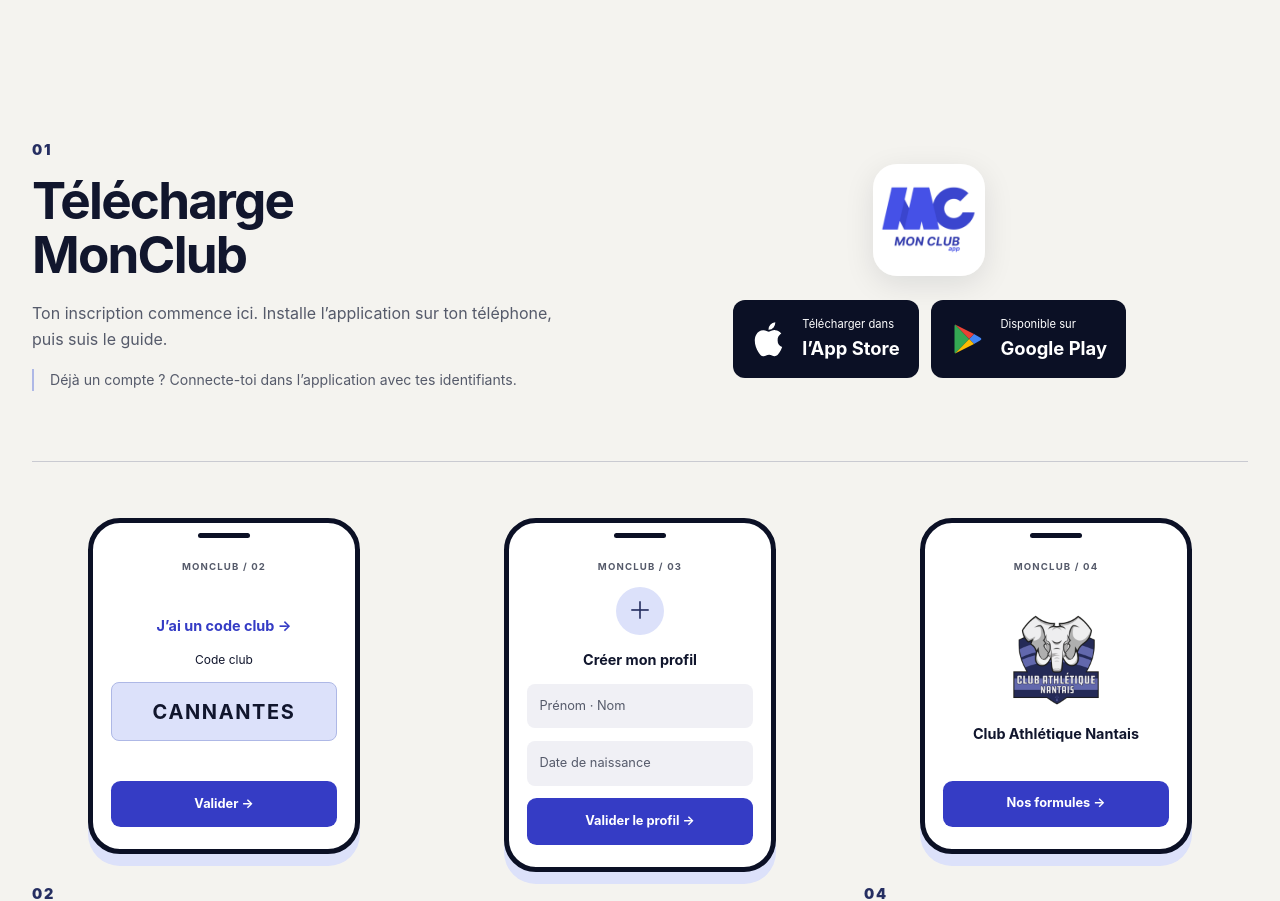
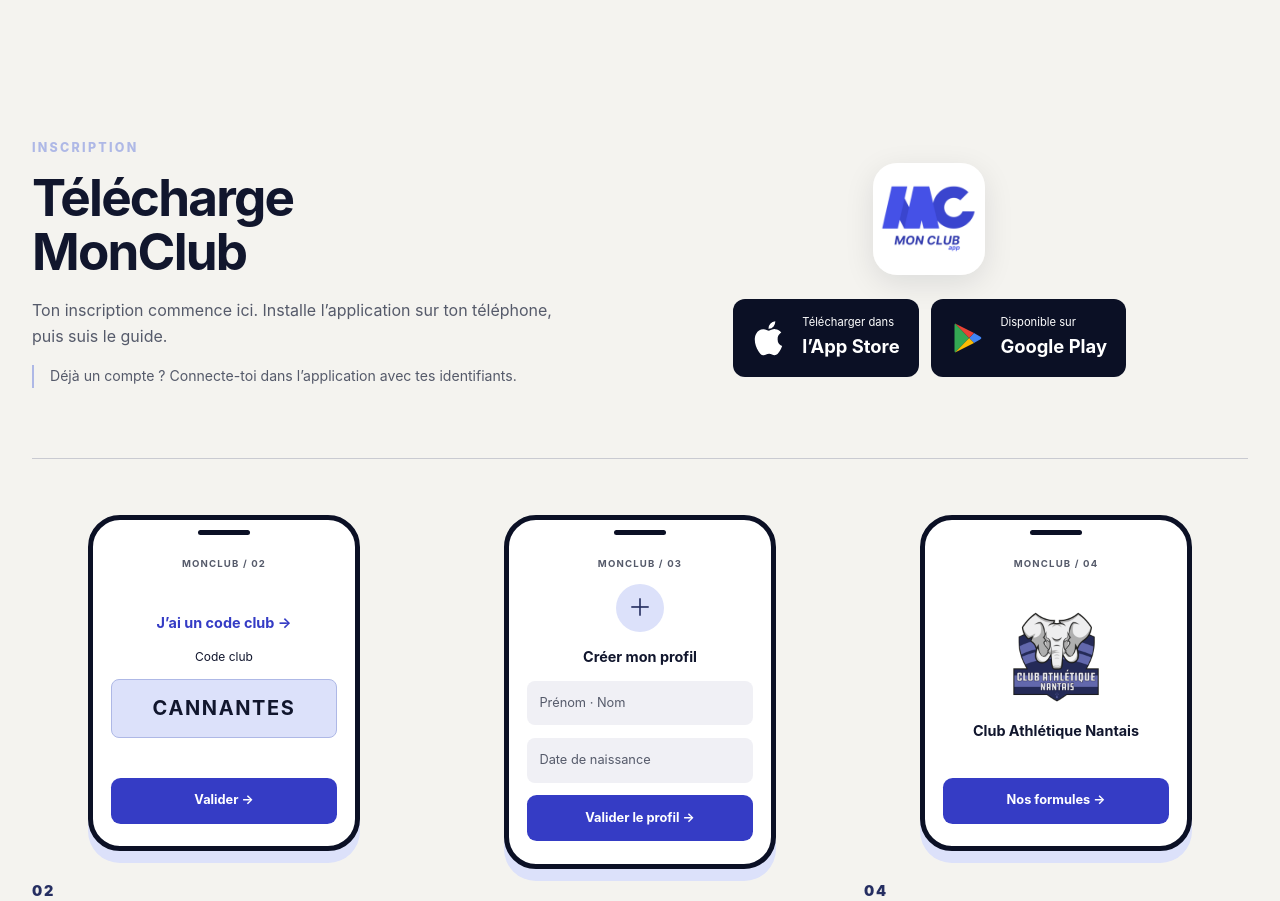
Before and after one commit to ferdinandgoor/club-athletique-nantais, a React (Vite) app: page / in a window 1280 px wide. Shown: the part 2500-3401 px from the top of the page. Built offline with nearby package versions, Linux system fonts and the light colour scheme; no server answers.

Commit message:
Fix title

```diff
--- a/src/components/RegistrationGuide/RegistrationGuide.scss
+++ b/src/components/RegistrationGuide/RegistrationGuide.scss
@@ -4,6 +4,7 @@
   &__list { display: grid; grid-template-columns: repeat(3, minmax(0, 1fr)); gap: 3.5rem 2rem; padding: 0; margin: 0; list-style: none; }
   &__download { grid-column: 1 / -1; display: grid; grid-template-columns: 1fr 1.2fr; gap: 3rem; align-items: center; padding-bottom: 3.5rem; border-bottom: 1px solid var(--color-border); }
   &__number { display: block; margin-bottom: .75rem; color: var(--color-primary); font-size: .9rem; font-weight: 900; letter-spacing: .12em; }
+  &__eyebrow { display: block; margin-bottom: .75rem; color: var(--color-accent); font-size: .78rem; font-weight: 850; letter-spacing: .18em; text-transform: uppercase; }
   &__intro h3 { max-width: 25rem; margin-bottom: 1.25rem; font-size: clamp(2.3rem, 4vw, 3.5rem); line-height: 1.06; }
   &__intro p, &__caption p { color: var(--color-muted); }
   &__note { padding-left: 1rem; border-left: 2px solid var(--color-accent); font-size: .88rem; }
--- a/src/components/RegistrationGuide/RegistrationGuide.tsx
+++ b/src/components/RegistrationGuide/RegistrationGuide.tsx
@@ -20,7 +20,7 @@
       <ol className="registration-guide__list">
         <li className="registration-guide__download" data-reveal>
           <div className="registration-guide__intro">
-            <span className="registration-guide__number" aria-hidden="true">01</span>
+            <span className="home__eyebrow registration-guide__eyebrow">Inscription</span>
             <h3>Télécharge MonClub</h3>
             <p>Ton inscription commence ici. Installe l’application sur ton téléphone, puis suis le guide.</p>
             <p className="registration-guide__note">Déjà un compte ? Connecte-toi dans l’application avec tes identifiants.</p>
```
